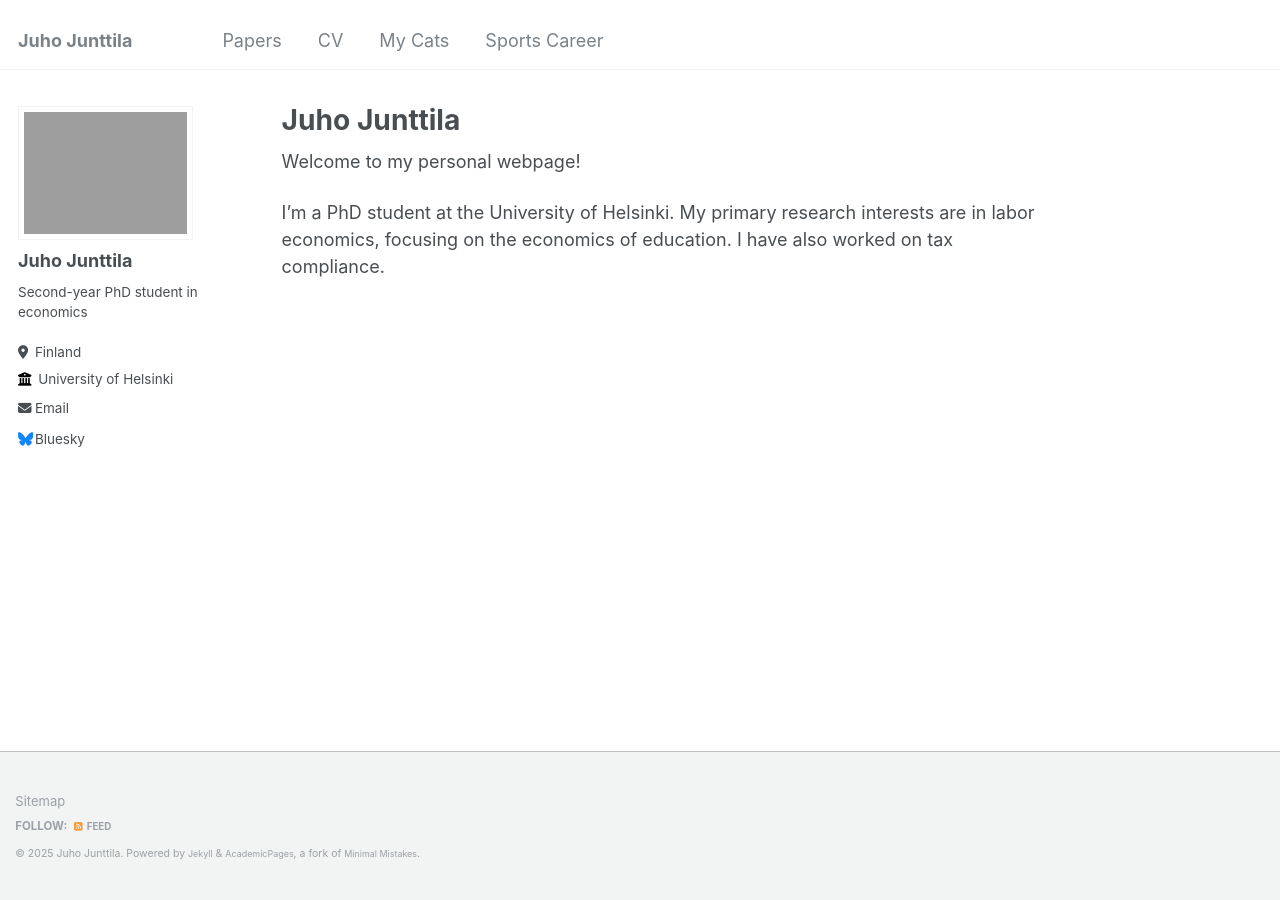
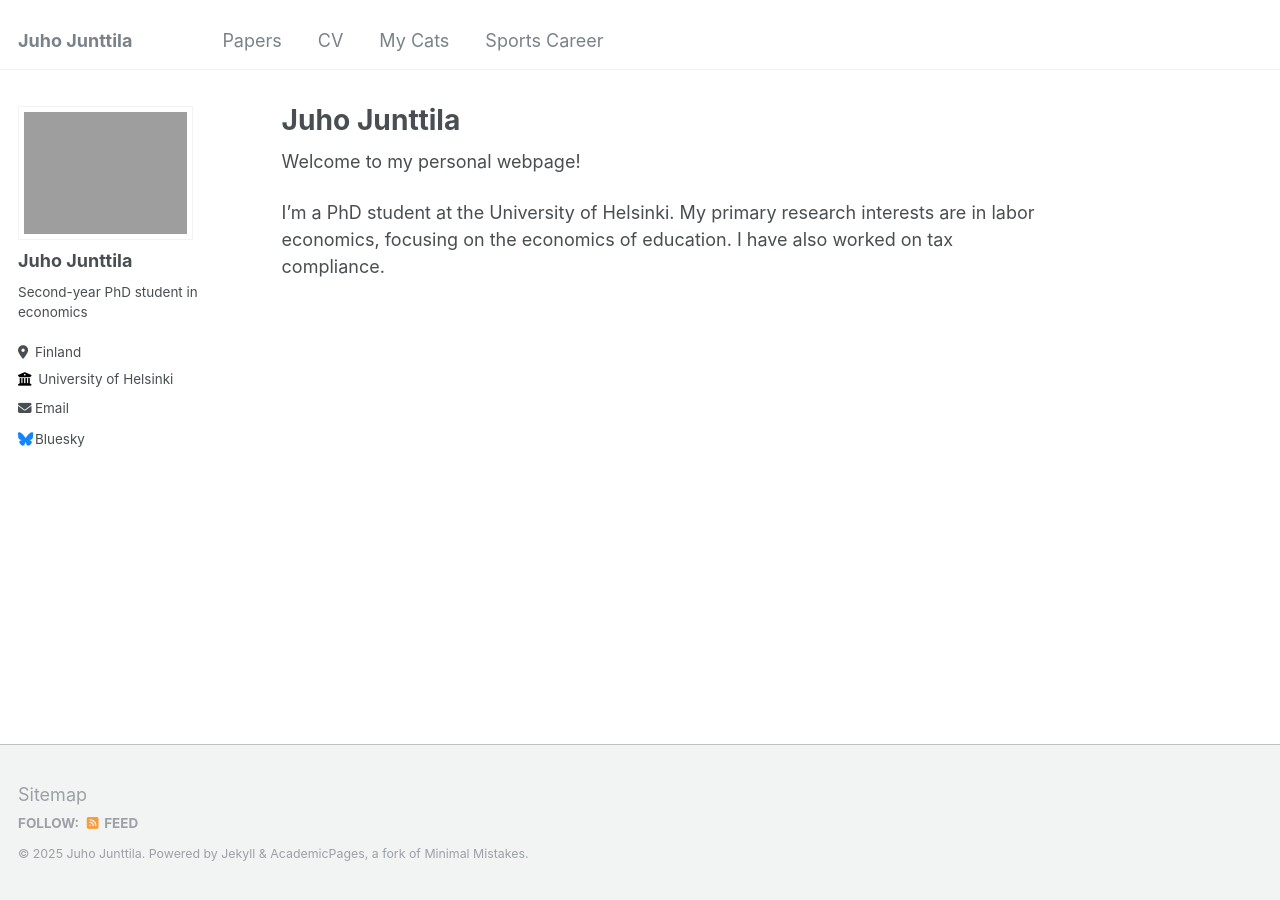
Before and after one commit to Juho-Junttila/Juho-Junttila.github.io, a Jekyll site: the page built from _pages/about.md, in a window 1280 px wide. Built offline with Jekyll 4.4.1, drawn with Linux system fonts in a browser that asks for light colours.

Commit message:
Remove footer styles from main.scss
Removed styles for the page footer and its links.

```diff
--- a/assets/css/main.scss
+++ b/assets/css/main.scss
@@ -34,6 +34,10 @@
 @import "archive";
 @import "sidebar";
 
+.page__footer .footer-links {
+  display: none;
+}
+
 @import "vendor/font-awesome/fontawesome";
 @import "vendor/font-awesome/solid";
 @import "vendor/font-awesome/brands";
@@ -43,13 +47,3 @@
 .author__avatar img {
   border-radius: 0 !important;   /* removes round shape */
 }
-
-
-.page__footer {
-  padding: 0.5em 0;
-  font-size: 0.85em;
-}
-
-.page__footer a {
-  font-size: 0.85em;
-}
```
